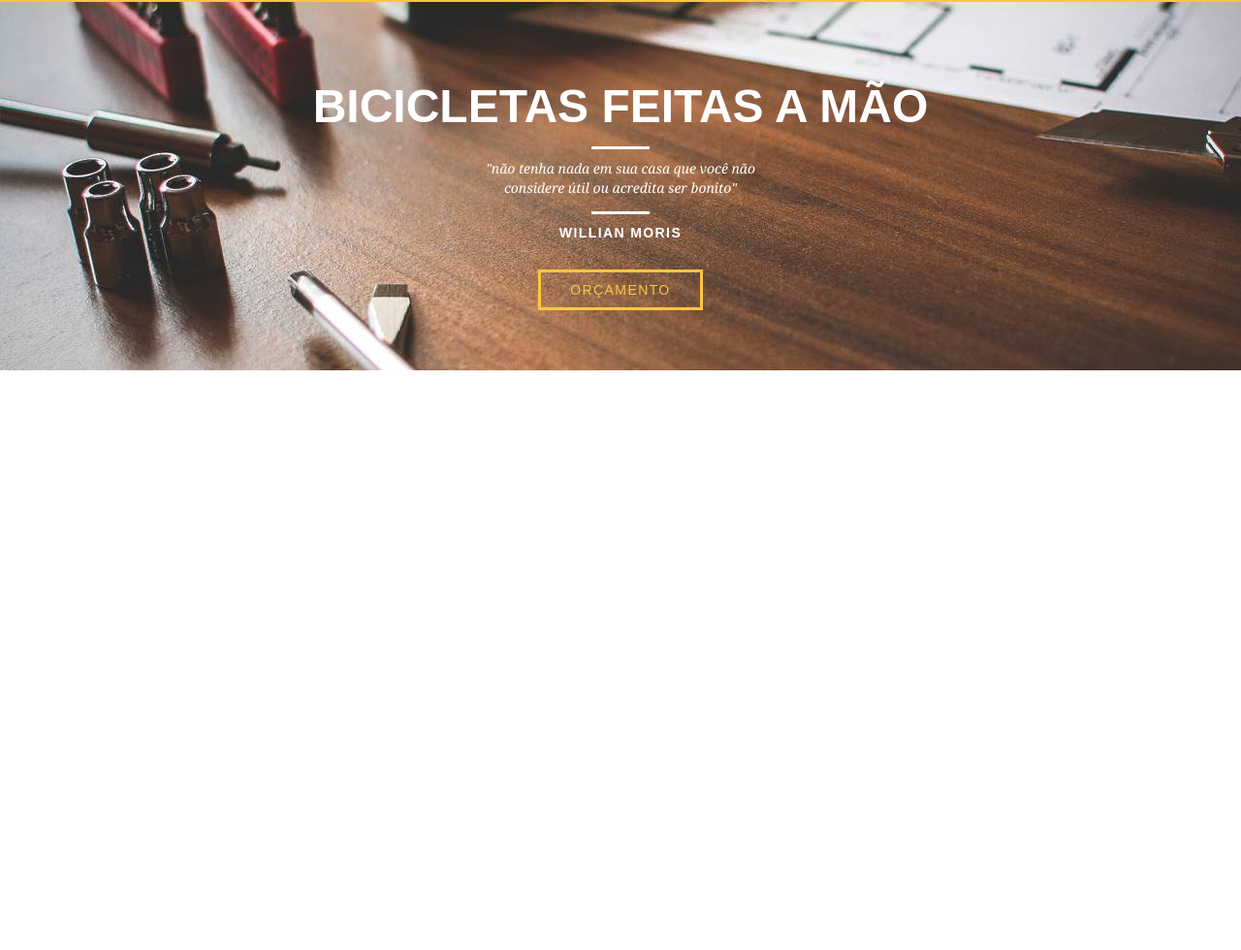
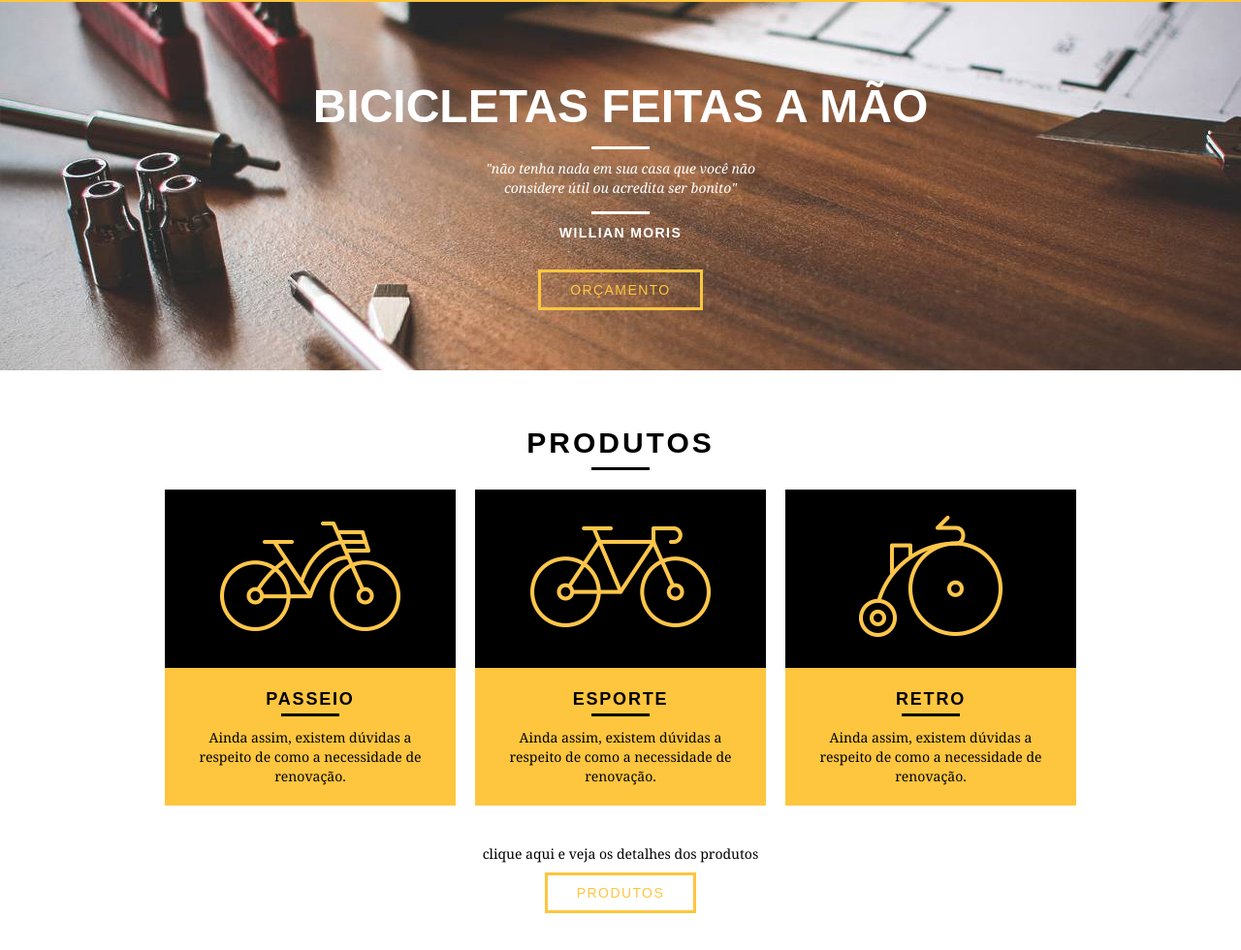
Before and after one commit to Cristiano-Silva-Ferreira/bikcraft, a plain HTML site: page index.html in a window 1280 px wide. Shown: the part 94-1074 px from the top of the page at 97% size. Before the commit the page ends 800 px from the top, so only its background shows below. Drawn offline with Linux system fonts and the light colour scheme.

Commit message:
:package: sessão dos produtos

```diff
--- a/css/style.css
+++ b/css/style.css
@@ -20,9 +20,35 @@ p {
     cursor: pointer;
 }
 
+
 .btn:hover {
     color: #fff;
     border-color: #fff;
+}
+
+.btn.btn-preto:hover {
+    color: #000;
+    border-color: #000;
+}
+
+.subtitulo {
+    font-size: 30px;
+    line-height: 30px;
+    font-weight: bold;
+    letter-spacing: .1em;
+    color: #000;
+    text-transform: uppercase;
+    text-align: center;
+    margin-bottom: 20px ;
+}
+
+.subtitulo::after {
+    content: "";
+    display: block;
+    width: 60px;
+    height: 3px;
+    background: #000;
+    margin: 10px auto;
 }
 
 /* Header */
@@ -32,6 +58,7 @@ p {
     width: 100%;
     background: #fec63e;
     padding: 15px 0;
+    z-index: 10;
 }
 
 .header_menu {
@@ -102,3 +129,51 @@ p {
     font-size: 14px;
     letter-spacing: .1em;
 }
+
+
+/* Produtos */
+.produtos {
+    padding: 60px 0;
+    text-align: center;
+}
+
+.produtos_lista li {
+    background: #fec63e;
+}
+
+.produtos_lista li h3 {
+    font-weight: bold;
+    font-size: 18px;
+    line-height: 25px;
+    text-transform: uppercase;
+    letter-spacing: .1em;
+    margin-top: 20px;
+}
+
+.produtos_lista li h3::after {
+    content: "";
+    display: block;
+    width: 60px;
+    height: 3px;
+    background: #000;
+    margin: 2px auto;
+}
+
+.produtos_lista li p {
+    padding:  10px 20px 20px 20px;
+}
+
+.produtos_icone {
+    background: #000;
+    padding: 20px;
+}
+
+.call {
+    padding-top: 40px;
+    text-align: center;
+    clear: both;
+}
+
+.call p {
+    margin-bottom: 20px;
+}
--- a/index.html
+++ b/index.html
@@ -44,6 +44,45 @@
             <a href="produtos.html" class="btn">Orçamento</a>
         </div>
     </section>
+    <!-- /section - introdução -->
+
+    <!-- section - produtos -->
+    <section class="produtos container">
+        <h2 class="subtitulo">Produtos</h2>
+        <ul class="produtos_lista">
+
+            <li class="grid-1-3">
+                <div class="produtos_icone">
+                    <img src="img/produtos/passeio.png" alt="Bikcraft Passeio">
+                </div>
+                <h3>Passeio</h3>
+                <p>Ainda assim, existem dúvidas a respeito de como a necessidade de renovação.</p>
+            </li>
+
+            <li class="grid-1-3">
+                <div class="produtos_icone">
+                    <img src="img/produtos/esporte.png" alt="Bikcraft Passeio">
+                </div>
+                <h3>Esporte</h3>
+                <p>Ainda assim, existem dúvidas a respeito de como a necessidade de renovação.</p>
+            </li>
+
+            <li class="grid-1-3">
+                <div class="produtos_icone">
+                    <img src="img/produtos/retro.png " alt="Bikcraft Passeio">
+                </div>
+                <h3>Retro</h3>
+                <p>Ainda assim, existem dúvidas a respeito de como a necessidade de renovação.</p>
+            </li>
+
+        </ul>
+
+        <div class="call">
+            <p>clique aqui e veja os detalhes dos produtos</p>
+            <a href="produtos.html" class="btn btn-preto">Produtos</a>
+        </div>
+
+    </section>
 
 </body>
 </html>
```
Lines whose indentation alone changed are shown as unchanged.
